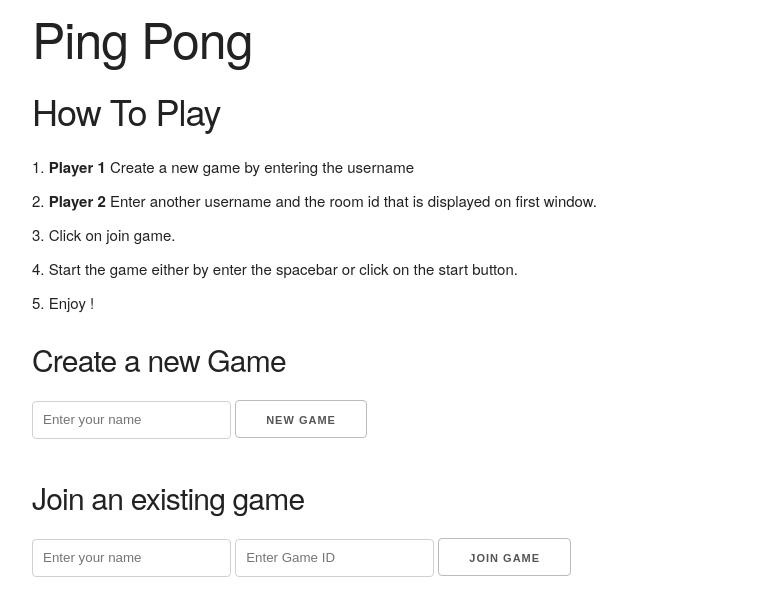
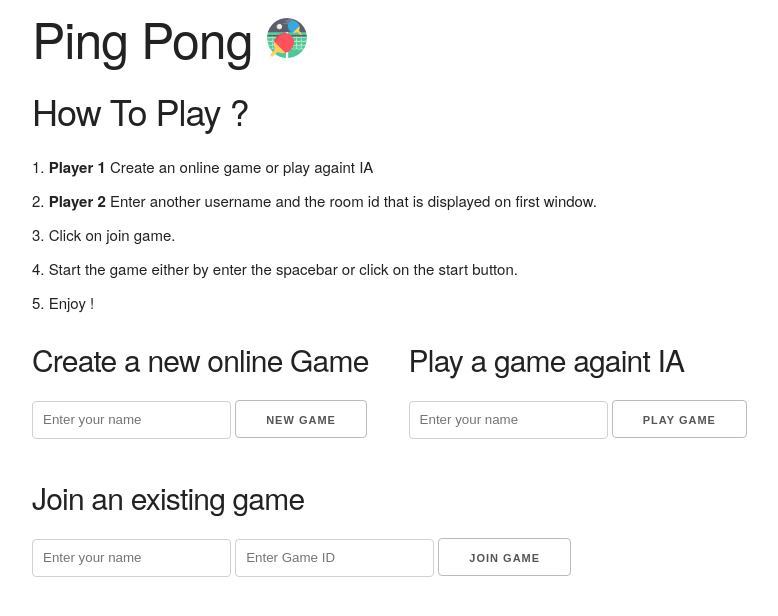
Before and after one commit to faizmhd/pingpong-game, a website: page index.html in a window 1280 px wide. Shown: the whole page, without its empty margins (128-906 px from the left). Drawn offline with nearby package versions, Linux system fonts and the light colour scheme; no server answers.

Commit message:
add logo

```diff
--- a/index.css
+++ b/index.css
@@ -11,3 +11,21 @@
 .menu {
     display:block;
 }
+#bigdiv {
+    display: flex;
+}
+
+div:nth-child(2) {
+    margin-left: 40px;
+}
+
+#logo-racket {
+    width: 40px;
+    height: 40px;
+    margin: 10px;
+    margin-left: 15px;
+}
+
+#ping-title {
+    display: flex;
+}
--- a/index.html
+++ b/index.html
@@ -5,6 +5,7 @@
   <title>Ping Pong</title>
   <link rel="stylesheet" href="index.css">
   <link rel="stylesheet" href="node_modules/skeleton-css/css/skeleton.css">
+  <link rel="icon" href="./images/racket.png">
 
   <script src="./js/ball.js"></script>
   <script src="./js/player.js"></script>
@@ -20,19 +21,31 @@
 <body>
   <div class='container'>
     <div class="menu">
+      <div id='ping-title'>
       <h1>Ping Pong</h1>
-      <h3>How To Play</h3>
+      <img id='logo-racket' alt='logo' src='./images/racket.png'>
+    </div>
+      <h3>How To Play ?</h3>
       <ol>
-        <li><b>Player 1</b> Create a new game by entering the username</li>
+        <li><b>Player 1</b> Create an online game or play againt IA</li>
         <li><b>Player 2</b> Enter another username and the room id that is displayed on first window.</li>
         <li>Click on join game. </li>
         <li>Start the game either by enter the spacebar or click on the start button. </li>
         <li>Enjoy ! </li>
       </ol>
-      <h4>Create a new Game</h4>
-      <input type="text" name="name" id="nameNew" placeholder="Enter your name" required>
-      <button id="new">New Game</button>
-      <br><br>
+      <div id='bigdiv'>
+        <div>
+          <h4>Create a new online Game</h4>
+          <input type="text" name="name" id="nameNew" placeholder="Enter your name" required>
+          <button id="new">New Game</button>
+        </div>
+        <div>
+          <h4>Play a game againt IA</h4>
+          <input type="text" name="name" id="nameNewIA" placeholder="Enter your name" required>
+          <button id="new_IA">Play Game</button>
+        </div>
+      </div>
+      <br>
       <h4>Join an existing game</h4>
       <input type="text" name="name" id="nameJoin" placeholder="Enter your name" required>
       <input type="text" name="room" id="room" placeholder="Enter Game ID" required>
```
Also changed, not shown: images/racket.png (added).
